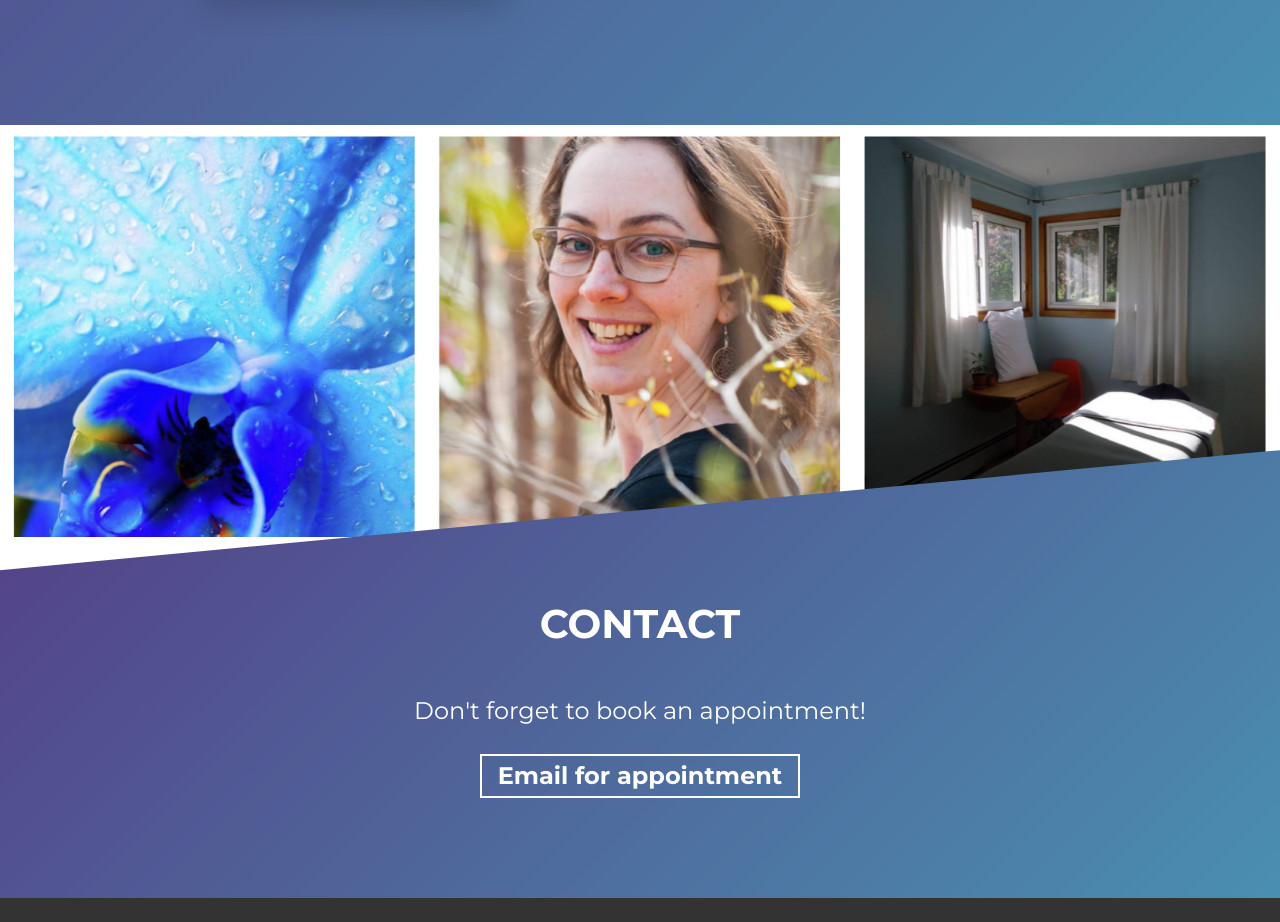
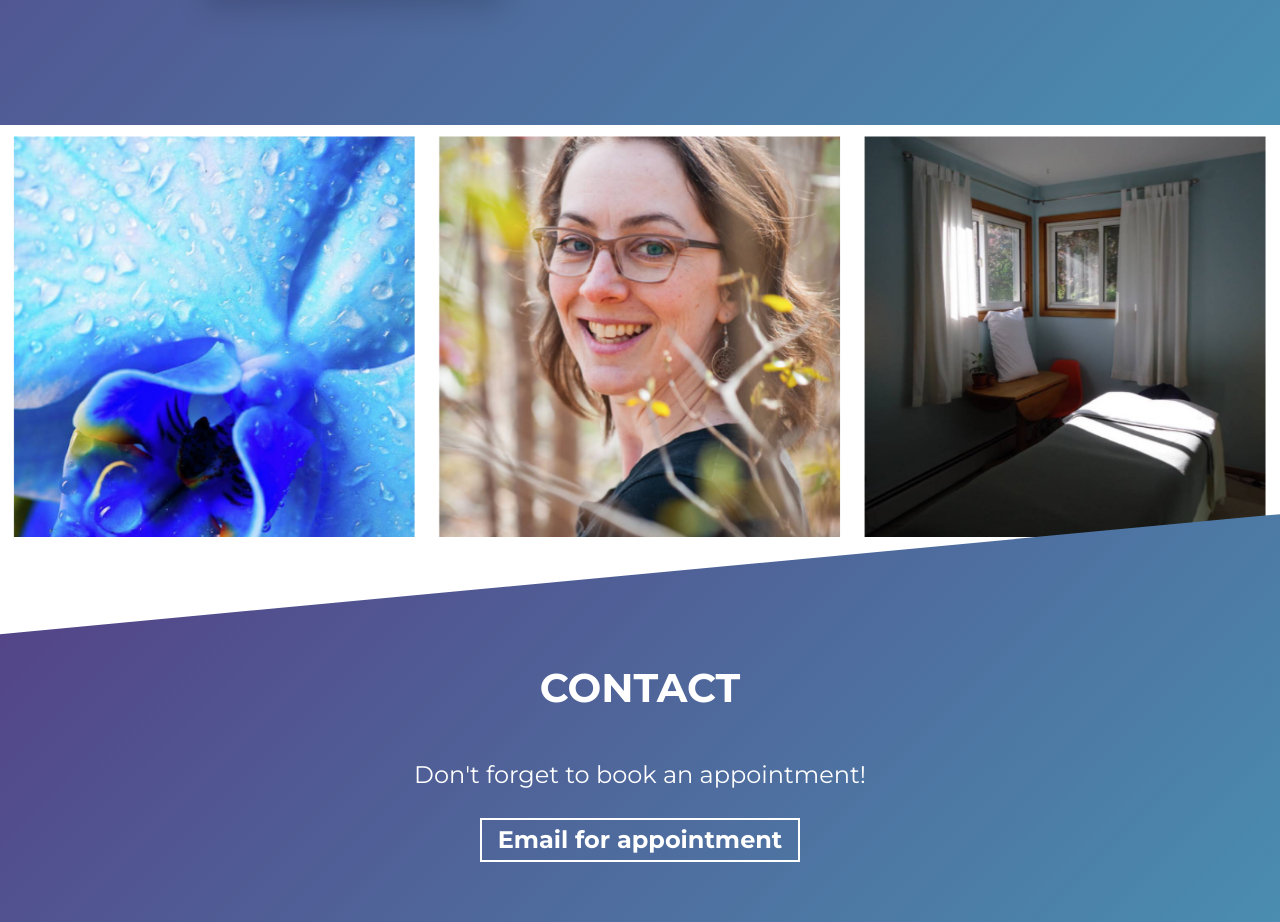
Before and after one commit to martim0t0/justinedanimassagetherapy, a website built with Parcel: page src/index.html in a window 1280 px wide. Shown: the part 1412-2334 px from the top of the page. Built offline with nearby package versions, Linux system fonts and the light colour scheme.

```diff
--- a/src/index.html
+++ b/src/index.html
@@ -98,6 +98,8 @@
     </section>
     <!-- /END About Section -->
 
+    <!-- **** Image Roll Section ****  -->
+    <div style="padding-bottom: 5%;">
       <div
         data-tilt
         data-tilt-max="4"
@@ -107,6 +109,8 @@
       >
         <img alt="Project Image" class="img-fluid" src="assets/imageroll.png" />
       </div>
+    </div>
+<!-- END Image Roll Section -->
 
     <!-- **** Contact Section **** -->
     <section id="contact">
```
Lines whose indentation alone changed are shown as unchanged.
